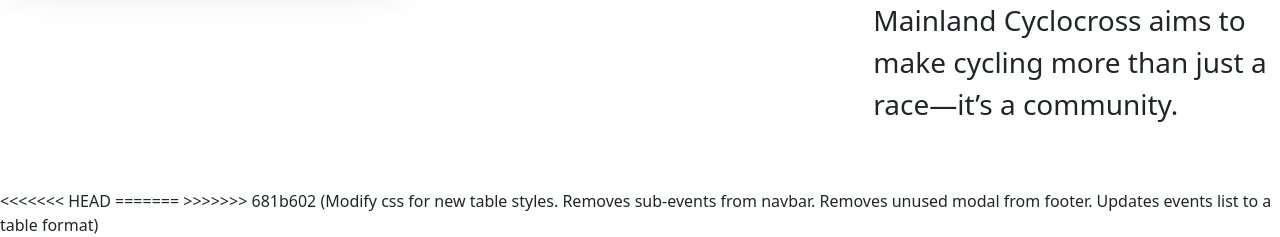
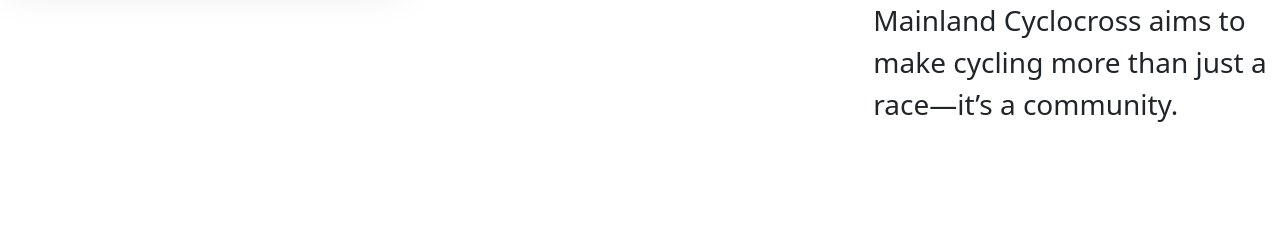
Before and after one commit to jelow/lmcx-25, a Django app: page /about in a window 1280 px wide. Shown: the part 1331-1568 px from the top of the page. After the commit the page ends 1453 px from the top, so only its background shows below. Run offline with Django 5.2, Linux system fonts and the light colour scheme; some libraries are stand-ins or nearby versions.

Commit message:
Removes merge conflict html from footer

```diff
--- a/site/templates/footer.html
+++ b/site/templates/footer.html
@@ -32,9 +32,3 @@
         </div>
     </div>
 </nav>
-
-<<<<<<< HEAD
-
-
-=======
->>>>>>> 681b602 (Modify css for new table styles. Removes sub-events from navbar. Removes unused modal from footer. Updates events list to a table format)
```
